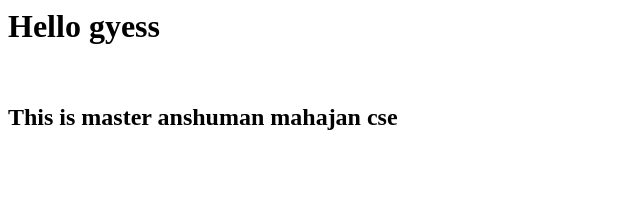
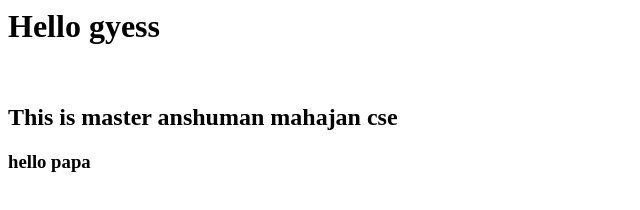
Before and after one commit to AnshumanMahajan06/newRepo, a plain HTML site: page index.html in a window 1280 px wide. Shown: the whole page, without its empty margins (0-640 px from the left). Drawn offline with Linux system fonts and the light colour scheme.

Commit message:
changes in feature1

```diff
--- a/index.html
+++ b/index.html
@@ -2,3 +2,4 @@
 
 <br>
 <h2>This is master anshuman mahajan cse</h2>
+<h3>hello papa</h3>
```
